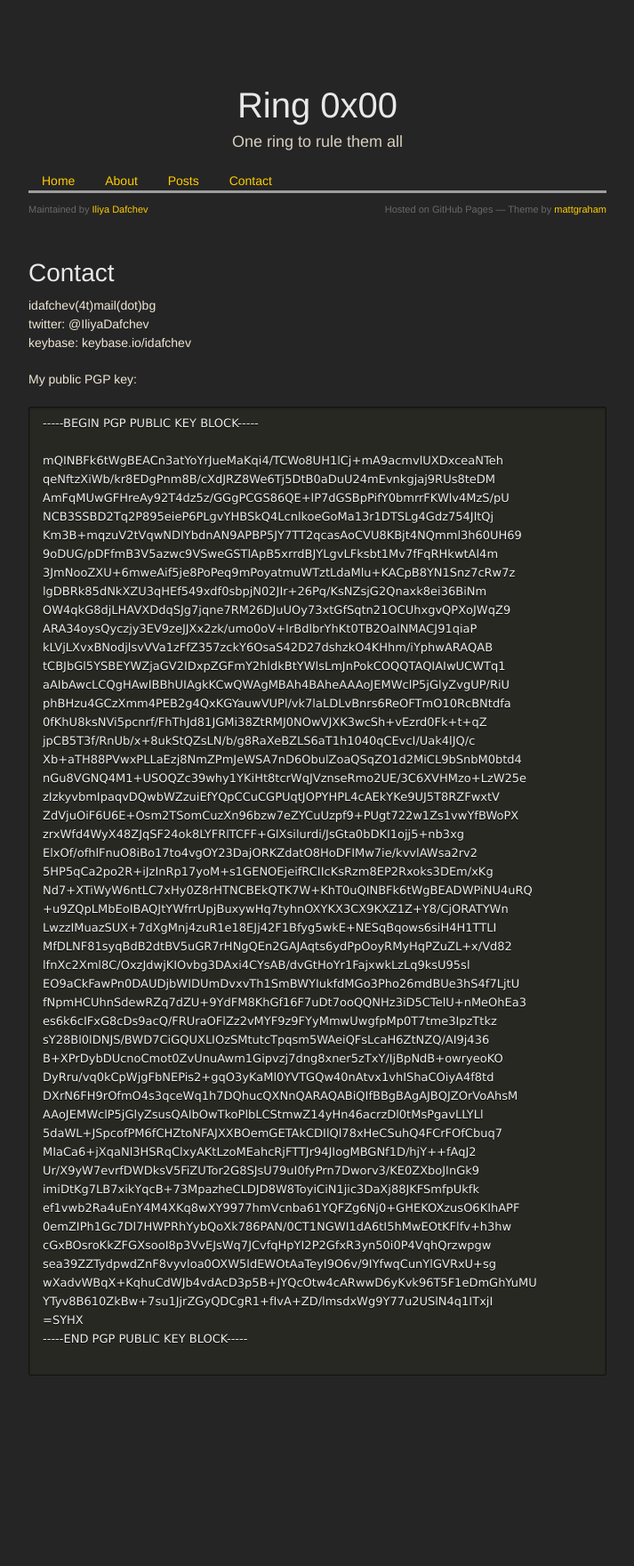
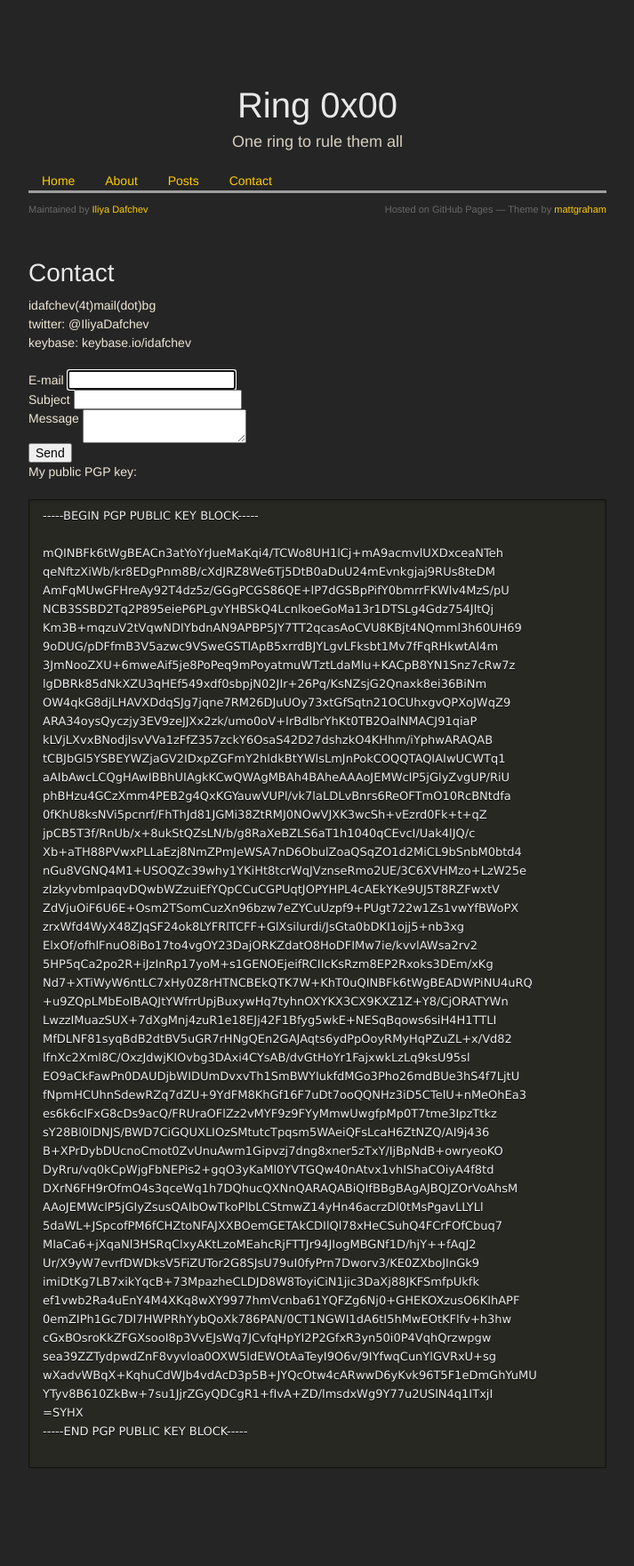
Before and after one commit to idafchev/idafchev.github.io, a Jekyll site: the page built from contact.md, in a window 1280 px wide. Shown: the whole page at 89% size, without its empty margins (283-996 px from the left). Built offline with Jekyll 4.4.1, drawn with Linux system fonts in a browser that asks for light colours; nearby versions of some CDN libraries; some web fonts are replaced; before the commit the page ends 1656 px from its top, so only the background shows below that.

Commit message:
Update contact.md

````diff
--- a/contact.md
+++ b/contact.md
@@ -6,6 +6,24 @@ description: "Twitter handle, e-mail, keybase and PGP public key"
 &#105;&#100;&#097;&#102;&#099;&#104;&#101;&#118;(&#052;&#116;)&#109;&#097;&#105;&#108;(&#100;&#111;&#116;)&#098;&#103;
 twitter: @IliyaDafchev
 keybase: keybase.io/idafchev
+
+<form id="contact-form" class="contact-form" action="https://www.enformed.io/v5iyjenv" method="POST">
+
+  <label for="email">E-mail</label>
+  <input id="email" type="email" name="email" class="field" required autofocus /><br/>
+
+  <label for="subject">Subject</label>
+  <input id="subject" type="text" name="subject" class="field" required /><br/>
+
+  <label for="message">Message</label>
+  <textarea id="message" name="message" required ></textarea><br/>
+
+
+  <input type="hidden" name="*redirect" value="https://youtube.com" />
+  <input type="hidden" name="*honeypot" />
+
+  <button type="submit" class="btn btn-default">Send</button>
+</form>
 
 My public PGP key:
 ```
````
